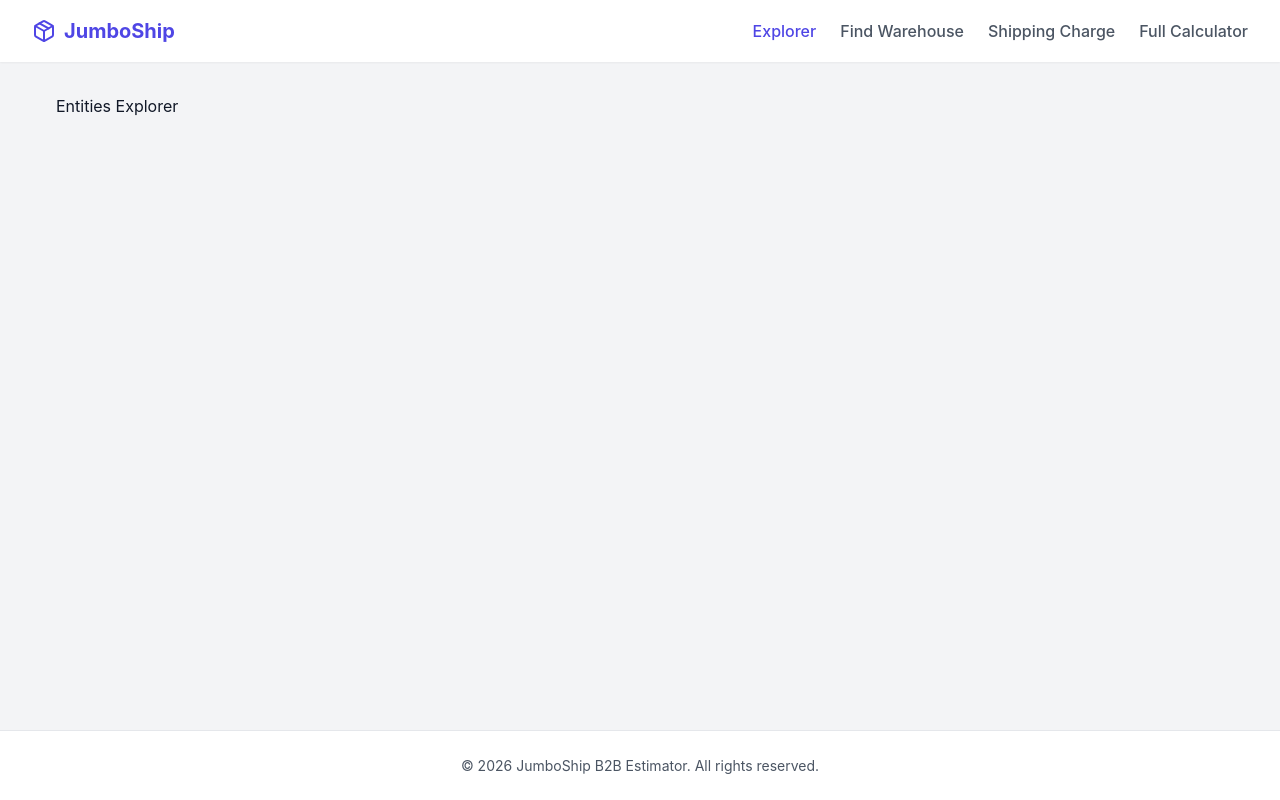
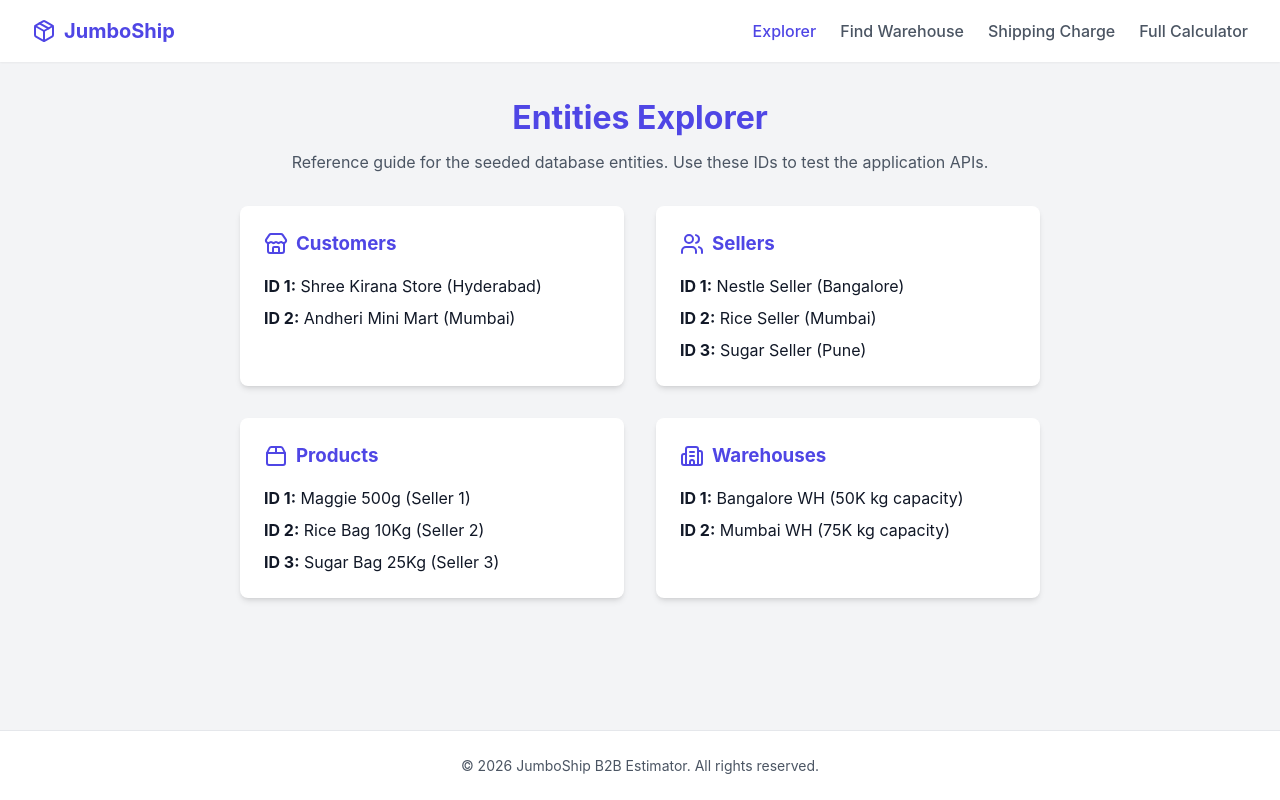
Before and after one commit to Siddharth-Nama/jumbotail_assessment, a React app in the folder frontend/: page /explorer in a window 1280 px wide. Built offline with nearby package versions, Linux system fonts and the light colour scheme; the HTML template or start-up script is replaced by a standard one.

Commit message:
T32: Create Explorer page to display seeded database IDs for testing

```diff
--- a/frontend/src/App.jsx
+++ b/frontend/src/App.jsx
@@ -4,6 +4,7 @@ import Home from './pages/Home';
 import FindWarehouse from './pages/FindWarehouse';
 import ShippingCharge from './pages/ShippingCharge';
 import Calculator from './pages/Calculator';
+import Explorer from './pages/Explorer';
 
 function App() {
   return (
@@ -13,7 +14,7 @@ function App() {
         <Route path="nearest-warehouse" element={<FindWarehouse />} />
         <Route path="shipping-charge" element={<ShippingCharge />} />
         <Route path="calculator" element={<Calculator />} />
-        <Route path="explorer" element={<div>Entities Explorer</div>} />
+        <Route path="explorer" element={<Explorer />} />
       </Route>
     </Routes>
   );
--- /dev/null
+++ b/frontend/src/pages/Explorer.jsx
@@ -0,0 +1,59 @@
+import { Users, Building2, Package2, Store } from 'lucide-react';
+import '../forms.css';
+
+const Explorer = () => {
+  return (
+    <div className="page-container" style={{maxWidth: '800px'}}>
+      <header className="page-header">
+        <h2>Entities Explorer</h2>
+        <p>Reference guide for the seeded database entities. Use these IDs to test the application APIs.</p>
+      </header>
+
+      <div className="features-grid">
+        <div className="card">
+          <h3 style={{display: 'flex', alignItems: 'center', gap: '0.5rem', color: 'var(--primary)', marginBottom: '1rem'}}>
+            <Store size={24} /> Customers
+          </h3>
+          <ul style={{listStyle: 'none', display: 'grid', gap: '0.5rem'}}>
+            <li><strong>ID 1:</strong> Shree Kirana Store (Hyderabad)</li>
+            <li><strong>ID 2:</strong> Andheri Mini Mart (Mumbai)</li>
+          </ul>
+        </div>
+
+        <div className="card">
+          <h3 style={{display: 'flex', alignItems: 'center', gap: '0.5rem', color: 'var(--primary)', marginBottom: '1rem'}}>
+            <Users size={24} /> Sellers
+          </h3>
+          <ul style={{listStyle: 'none', display: 'grid', gap: '0.5rem'}}>
+            <li><strong>ID 1:</strong> Nestle Seller (Bangalore)</li>
+            <li><strong>ID 2:</strong> Rice Seller (Mumbai)</li>
+            <li><strong>ID 3:</strong> Sugar Seller (Pune)</li>
+          </ul>
+        </div>
+
+        <div className="card">
+          <h3 style={{display: 'flex', alignItems: 'center', gap: '0.5rem', color: 'var(--primary)', marginBottom: '1rem'}}>
+            <Package2 size={24} /> Products
+          </h3>
+          <ul style={{listStyle: 'none', display: 'grid', gap: '0.5rem'}}>
+            <li><strong>ID 1:</strong> Maggie 500g (Seller 1)</li>
+            <li><strong>ID 2:</strong> Rice Bag 10Kg (Seller 2)</li>
+            <li><strong>ID 3:</strong> Sugar Bag 25Kg (Seller 3)</li>
+          </ul>
+        </div>
+
+        <div className="card">
+          <h3 style={{display: 'flex', alignItems: 'center', gap: '0.5rem', color: 'var(--primary)', marginBottom: '1rem'}}>
+            <Building2 size={24} /> Warehouses
+          </h3>
+          <ul style={{listStyle: 'none', display: 'grid', gap: '0.5rem'}}>
+            <li><strong>ID 1:</strong> Bangalore WH (50K kg capacity)</li>
+            <li><strong>ID 2:</strong> Mumbai WH (75K kg capacity)</li>
+          </ul>
+        </div>
+      </div>
+    </div>
+  );
+};
+
+export default Explorer;
```
